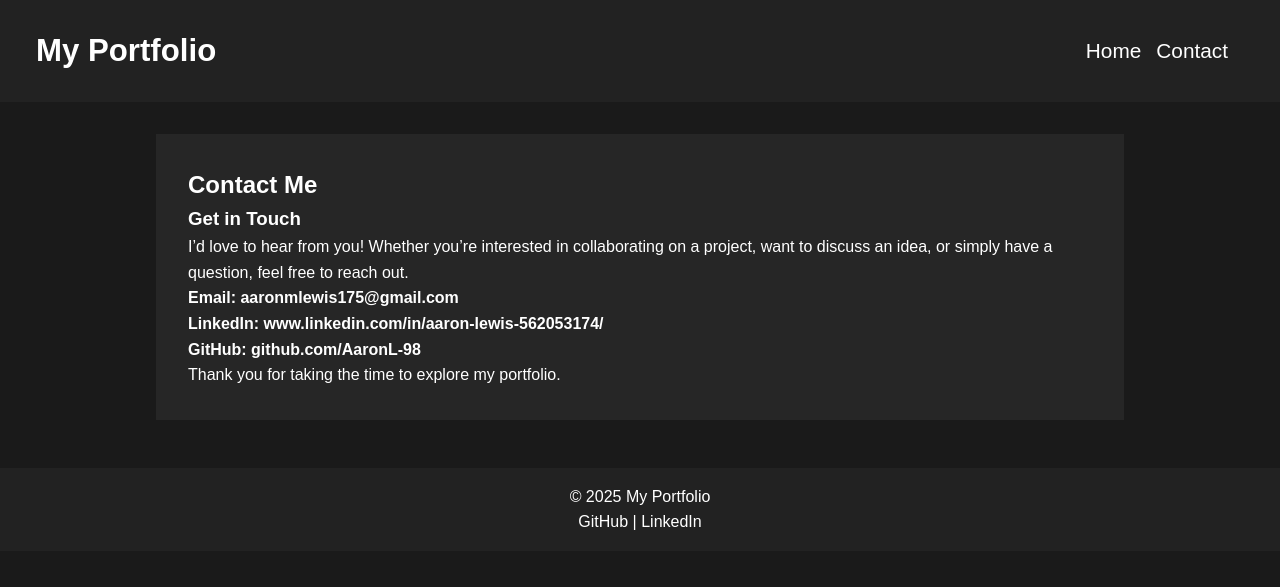
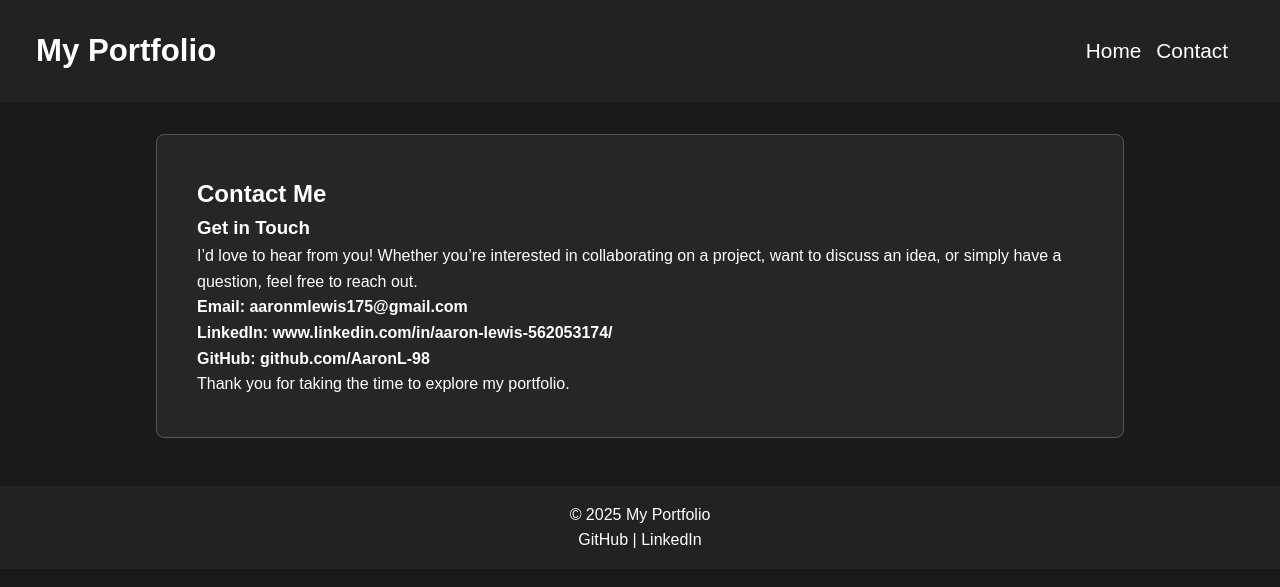
Before and after one commit to AaronL-98/AaronL-98.github.io, a Jekyll site: the page built from contact.md, in a window 1280 px wide. Shown: the top 587 px of the page. Built offline with Jekyll 4.4.1, drawn with Linux system fonts in a browser that asks for light colours; part of the change alters nothing that is shown.

```diff
--- a/contact.md
+++ b/contact.md
@@ -1,12 +1,13 @@
 ---
 layout: contact
 title: "Contact Me"
+css: "/assets/css/contact.css"
 ---
 
 ### Get in Touch
 I’d love to hear from you! Whether you’re interested in collaborating on a project, want to discuss an idea, or simply have a question, feel free to reach out.
 
-#### Email: [aaronmlewis175@gmail.com](aaronmlewis175@gmail.com)
+#### Email: aaronmlewis175@gmail.com
 #### LinkedIn: [www.linkedin.com/in/aaron-lewis-562053174/](https://www.linkedin.com/in/aaron-lewis-562053174/)
 #### GitHub: [github.com/AaronL-98](https://github.com/AaronL-98)
 
```
